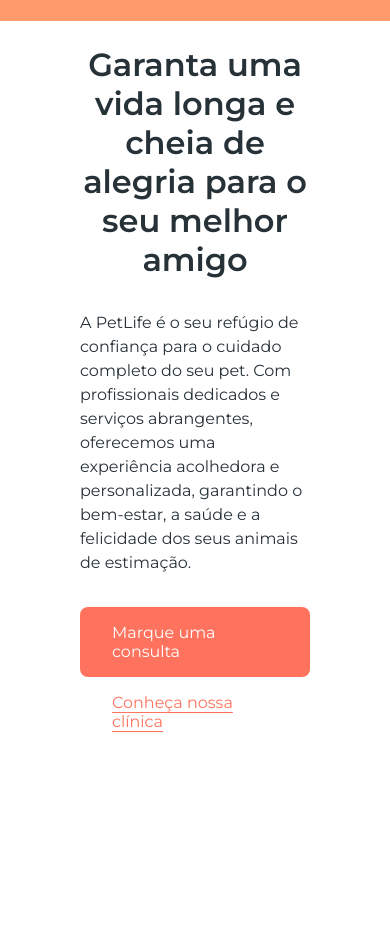
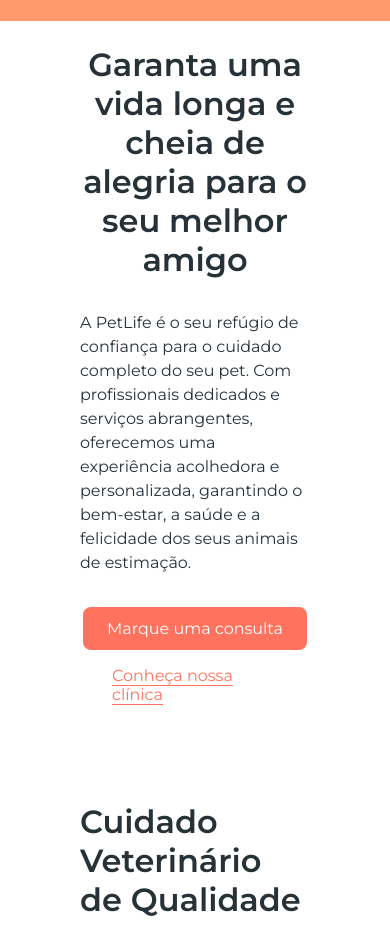
Before and after one commit to DiegooInacio/PetLife, a plain HTML site: page index.html in a window 390 px wide. Shown: the part 143-1079 px from the top of the page. Drawn offline with Linux system fonts and the light colour scheme.

Commit message:
modificando responsividade mobile

```diff
--- a/style.css
+++ b/style.css
@@ -184,12 +184,13 @@
   color: #ff9a6c;
 }
 
-@media (max-width: 430px) {
+@media (max-width: 500px) {
   header {
     display: flex;
     justify-content: space-between;
   }
   header a.nav {
+    display: inline-block;
     padding: 5px;
   }
   header img {
@@ -219,15 +220,27 @@
   a {
     display: flex;
   }
+  main .botao {
+    padding: 12px 24px;
+    max-width: fit-content;
+    margin: 0 auto;
+  }
+  main .botao-transparente {
+    max-width: fit-content;
+    margin: 0 auto;
+  }
   main section#farmacia p {
     text-align: start;
   }
-
+  section {
+    margin-bottom: -110px;
+  }
   footer {
     display: flex;
     justify-content: space-between;
     padding: 25px;
     gap: 10px;
+    margin-top: 60px;
   }
   footer #links strong,
   #links nav {
@@ -243,3 +256,12 @@
     justify-content: center;
   }
 }
+
+@media (min-width: 768px) and (max-width: 1024px) {
+  header {
+    padding: 30px;
+  }
+  header nav {
+    display: flex;
+  }
+}
```
